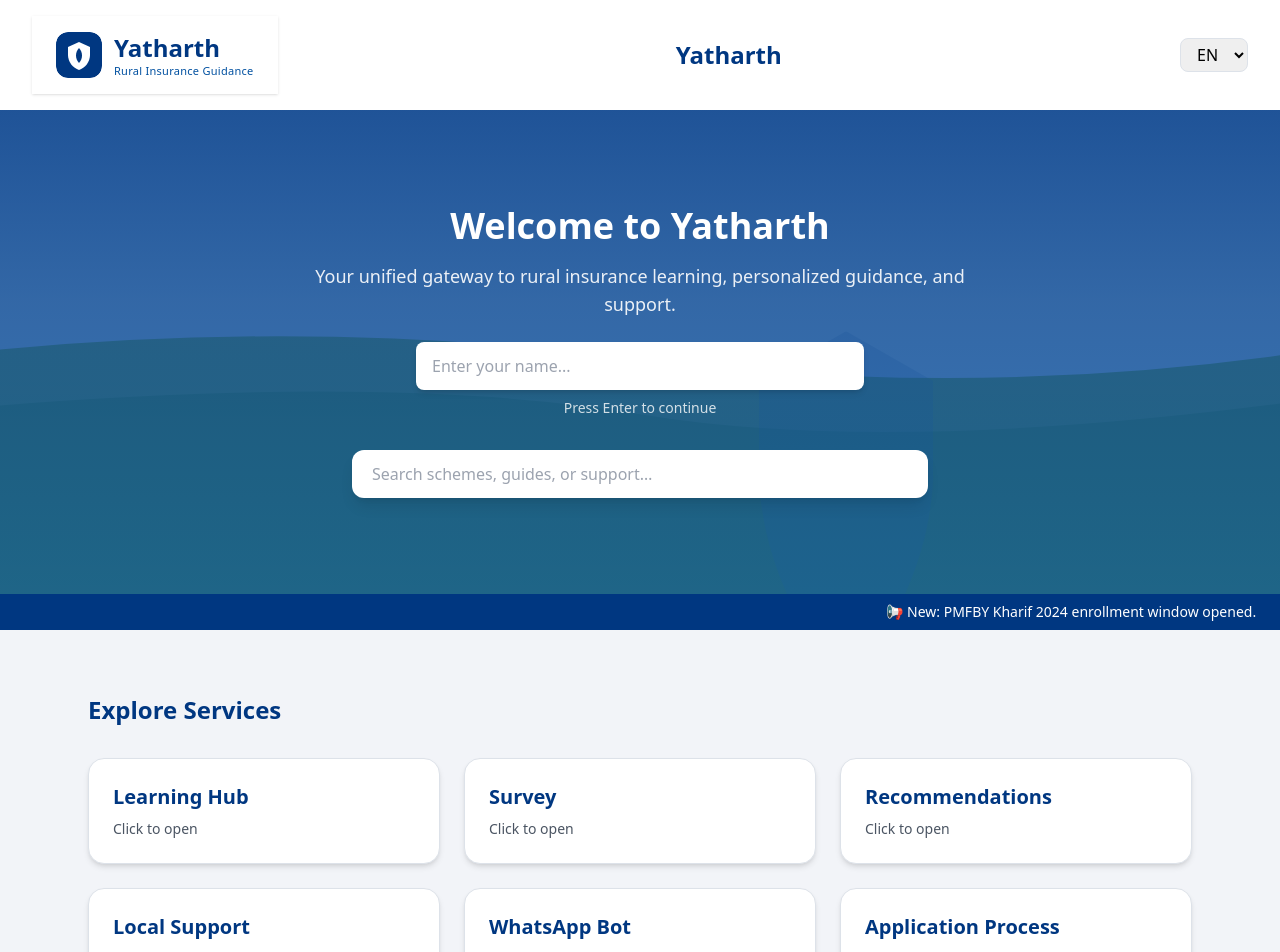
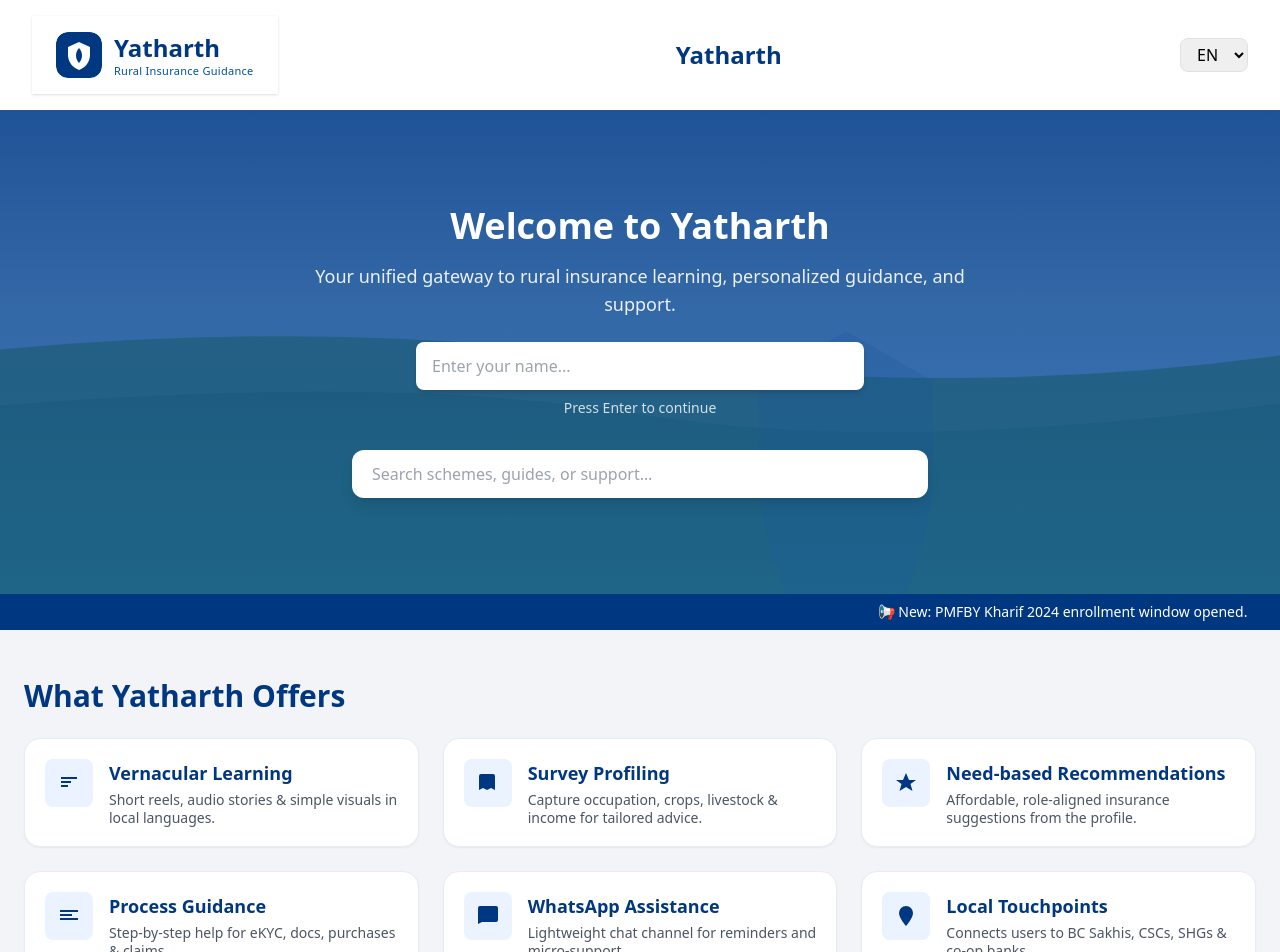
Before and after one commit to singh-aadya/Yatharth, a React (Vite) app: page / in a window 1280 px wide. Shown: the top 952 px of the page. Built offline with nearby package versions, Linux system fonts and the light colour scheme.

Commit message:
your message

```diff
--- /dev/null
+++ b/src/components/FeatureGrid.tsx
@@ -0,0 +1,119 @@
+import React from "react";
+
+/**
+ * FeatureGrid
+ * - 6 polished feature cards with icons, title, and one-line descriptions.
+ * - Responsive: 1 / 2 / 3 columns
+ * - Accessible: semantic roles + aria
+ * - Tailwind styling (Allianz palette)
+ */
+
+const features = [
+  {
+    key: "vernacular",
+    title: "Vernacular Learning",
+    desc: "Short reels, audio stories & simple visuals in local languages.",
+    icon: (
+      <svg viewBox="0 0 24 24" className="w-6 h-6" aria-hidden>
+        <path fill="currentColor" d="M4 6h16v2H4zM4 10h10v2H4zM4 14h7v2H4z" />
+      </svg>
+    ),
+  },
+  {
+    key: "survey",
+    title: "Survey Profiling",
+    desc: "Capture occupation, crops, livestock & income for tailored advice.",
+    icon: (
+      <svg viewBox="0 0 24 24" className="w-6 h-6" aria-hidden>
+        <path fill="currentColor" d="M19 3H5a2 2 0 00-2 2v14l4-2 4 2 4-2 4 2V5a2 2 0 00-2-2z" />
+      </svg>
+    ),
+  },
+  {
+    key: "recommend",
+    title: "Need-based Recommendations",
+    desc: "Affordable, role-aligned insurance suggestions from the profile.",
+    icon: (
+      <svg viewBox="0 0 24 24" className="w-6 h-6" aria-hidden>
+        <path fill="currentColor" d="M12 2l3 7h7l-5.5 4 2 7L12 16 5.5 20l2-7L2 9h7z" />
+      </svg>
+    ),
+  },
+  {
+    key: "process",
+    title: "Process Guidance",
+    desc: "Step-by-step help for eKYC, docs, purchases & claims.",
+    icon: (
+      <svg viewBox="0 0 24 24" className="w-6 h-6" aria-hidden>
+        <path fill="currentColor" d="M3 6h18v2H3V6zm0 4h12v2H3v-2zm0 4h18v2H3v-2z" />
+      </svg>
+    ),
+  },
+  {
+    key: "whatsapp",
+    title: "WhatsApp Assistance",
+    desc: "Lightweight chat channel for reminders and micro-support.",
+    icon: (
+      <svg viewBox="0 0 24 24" className="w-6 h-6" aria-hidden>
+        <path fill="currentColor" d="M20 2H4a2 2 0 00-2 2v16l4-2h14a2 2 0 002-2V4a2 2 0 00-2-2z" />
+      </svg>
+    ),
+  },
+  {
+    key: "local",
+    title: "Local Touchpoints",
+    desc: "Connects users to BC Sakhis, CSCs, SHGs & co-op banks.",
+    icon: (
+      <svg viewBox="0 0 24 24" className="w-6 h-6" aria-hidden>
+        <path fill="currentColor" d="M12 2a7 7 0 00-7 7c0 5 7 13 7 13s7-8 7-13a7 7 0 00-7-7z" />
+      </svg>
+    ),
+  },
+];
+
+export default function FeatureGrid() {
+  return (
+    <section
+      aria-labelledby="features-heading"
+      className="max-w-7xl mx-auto px-6 py-12"
+    >
+      <h2
+        id="features-heading"
+        className="text-2xl sm:text-3xl font-bold text-[#003781] mb-6"
+      >
+        What Yatharth Offers
+      </h2>
+
+      <div className="grid grid-cols-1 sm:grid-cols-2 lg:grid-cols-3 gap-6">
+        {features.map((f) => (
+          <article
+            key={f.key}
+            className="flex gap-4 items-start bg-white border border-[#E6EDF7] rounded-2xl p-5 shadow-sm hover:shadow-md transition transform hover:-translate-y-1"
+            role="group"
+            aria-labelledby={`feature-${f.key}-title`}
+          >
+            <div
+              className="flex-shrink-0 w-12 h-12 rounded-lg flex items-center justify-center"
+              style={{ background: "#EAF3FF" }}
+              aria-hidden
+            >
+              <div className="text-[#003781]">{f.icon}</div>
+            </div>
+
+            <div>
+              <h3
+                id={`feature-${f.key}-title`}
+                className="text-lg font-semibold text-[#003781]"
+              >
+                {f.title}
+              </h3>
+              <p className="text-sm text-gray-600 mt-1 leading-tight max-w-prose">
+                {f.desc}
+              </p>
+            </div>
+          </article>
+        ))}
+      </div>
+    </section>
+  );
+}
--- a/src/pages/HomePage.tsx
+++ b/src/pages/HomePage.tsx
@@ -1,6 +1,7 @@
 import { Link } from "react-router-dom";
 import { useAppContext } from "../context/AppContext";
 import NewsMarquee from "../components/NewsMarquee";
+import FeatureGrid from "../components/FeatureGrid";
 
 export default function HomePage() {
   const { userName, setUserName, language } = useAppContext();
@@ -62,6 +63,7 @@ export default function HomePage() {
 
 
       {/* ================= FEATURE GRID ================= */}
+      <FeatureGrid />
       <section className="py-16 px-6 max-w-6xl mx-auto">
 
         <h2 className="text-2xl font-semibold text-[#003781] mb-8">
```
